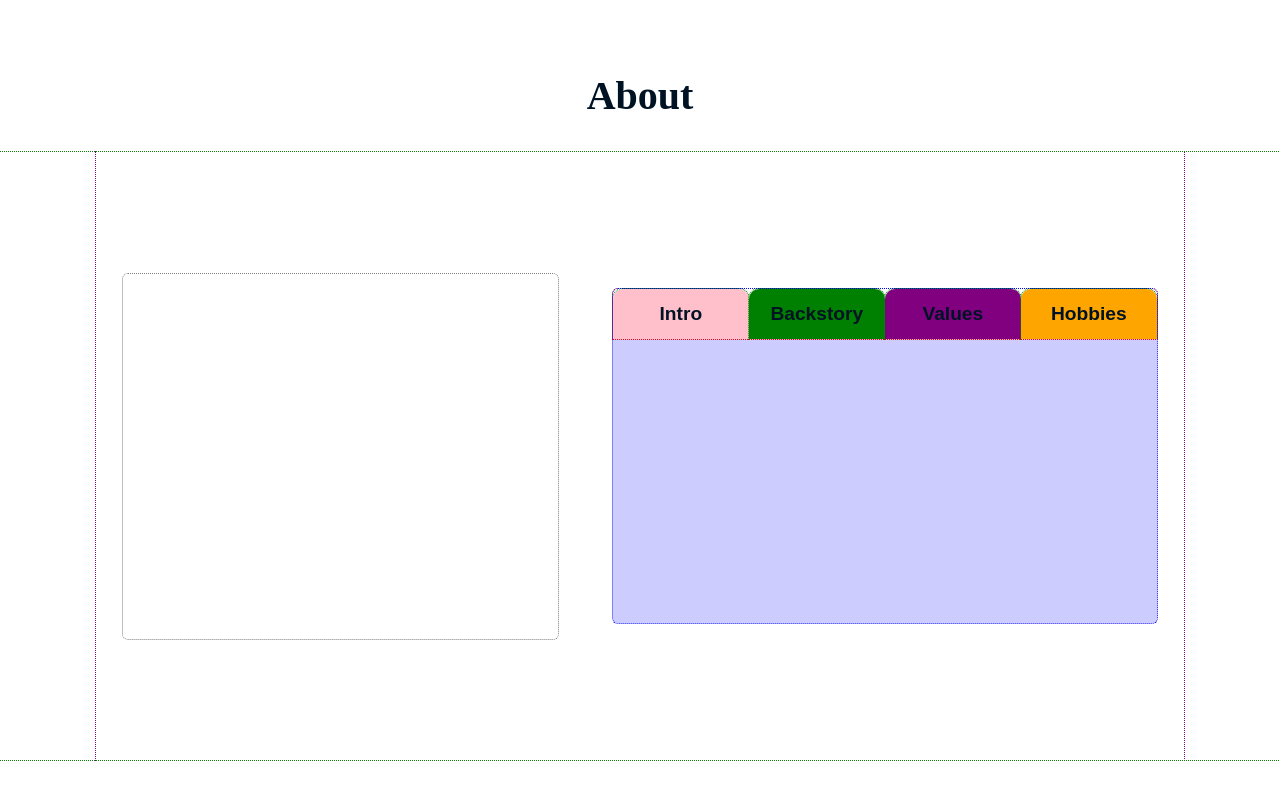
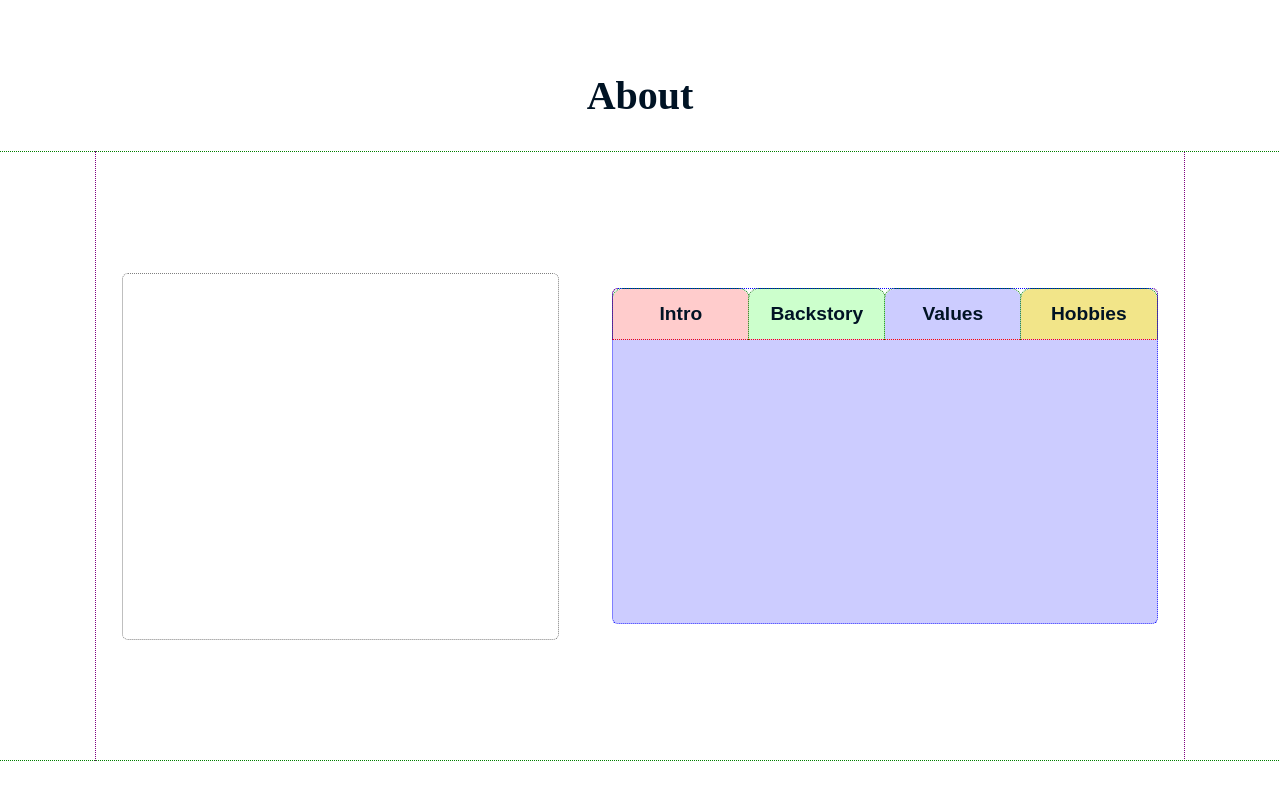
Before and after one commit to ang-riv/portfolio, a React (Create React App) app: page / in a window 1280 px wide. Shown: the part 832-1632 px from the top of the page. Built offline with nearby package versions, Linux system fonts and the light colour scheme; a web font is replaced by a local one.

Commit message:
Placed global colors in Imports along with a function to make them work in style props

```diff
--- a/src/AboutSection.js
+++ b/src/AboutSection.js
@@ -1,13 +1,18 @@
 import React from "react";
-
+import { colors } from "./Imports";
 const AboutSection = React.forwardRef((props, ref) => {
   // each tiles innerStyle
-
+  //TODO: figure out how to make this work without needing to destructure it + maybe make it into a function?
+  function test(color) {
+    return `${color}`;
+  }
+  const green1 = `${colors.green}`;
+  console.log(green1);
   const aboutSections = [
-    { title: "Intro", color: "pink" },
-    { title: "Backstory", color: "green" },
-    { title: "Values", color: "purple" },
-    { title: "Hobbies", color: "orange" },
+    { title: "Intro", color: `${colors.pink}` },
+    { title: "Backstory", color: `${colors.green}` },
+    { title: "Values", color: `${colors.purple}` },
+    { title: "Hobbies", color: test(colors.yellow) },
   ];
   return (
     <section
--- a/src/App.js
+++ b/src/App.js
@@ -6,16 +6,6 @@ import AboutSection from "./AboutSection.js";
 import SkillsSection from "./SkillsSection.js";
 import ProjectsSection from "./ProjectsSection.js";
 import ContactSection from "./ContactSection.js";
-
-// global colors to keep things consistent
-
-const colors = {
-  pink: "#ffcccc",
-  green: "ccffcc",
-  purple: "#ccccff",
-  yellow: "#f2e589",
-  blue: "#9fd1ff",
-};
 
 function App() {
   const mobileTest = false;
--- a/src/Imports.js
+++ b/src/Imports.js
@@ -1,4 +1,4 @@
-// file dedicated to svg imports to condense the icons component
+// file dedicated to svg imports to condense the icons component and global colors to stay consistent throughout the portfolio
 
 /*** INTRO SECTION SVGS***/
 //intro
@@ -24,6 +24,22 @@ import mobileBootstrapPiece from "./assets/mobile-skill-svgs/mobileBootstrapPiec
 import mobileReactPiece from "./assets/mobile-skill-svgs/mobileReactPiece.svg";
 import mobileGithubPiece from "./assets/mobile-skill-svgs/mobileGithubPiece.svg";
 
+/********** GLOBAL COLORS ************/
+
+// TODO: find a way to put these two together?
+export const colors = {
+  pink: "#ffcccc",
+  green: "#ccffcc",
+  purple: "#ccccff",
+  yellow: "#f2e589",
+  blue: "#9fd1ff",
+};
+
+// !needs to be used with the actual global colors in order to be using in an element's style prop!
+export function globalColor(color) {
+  return `${color}`;
+}
+/********** SVG OBJECTS ************/
 export const introPieces = {
   pinkPiece: piece1,
   greenPiece: piece2,
```
